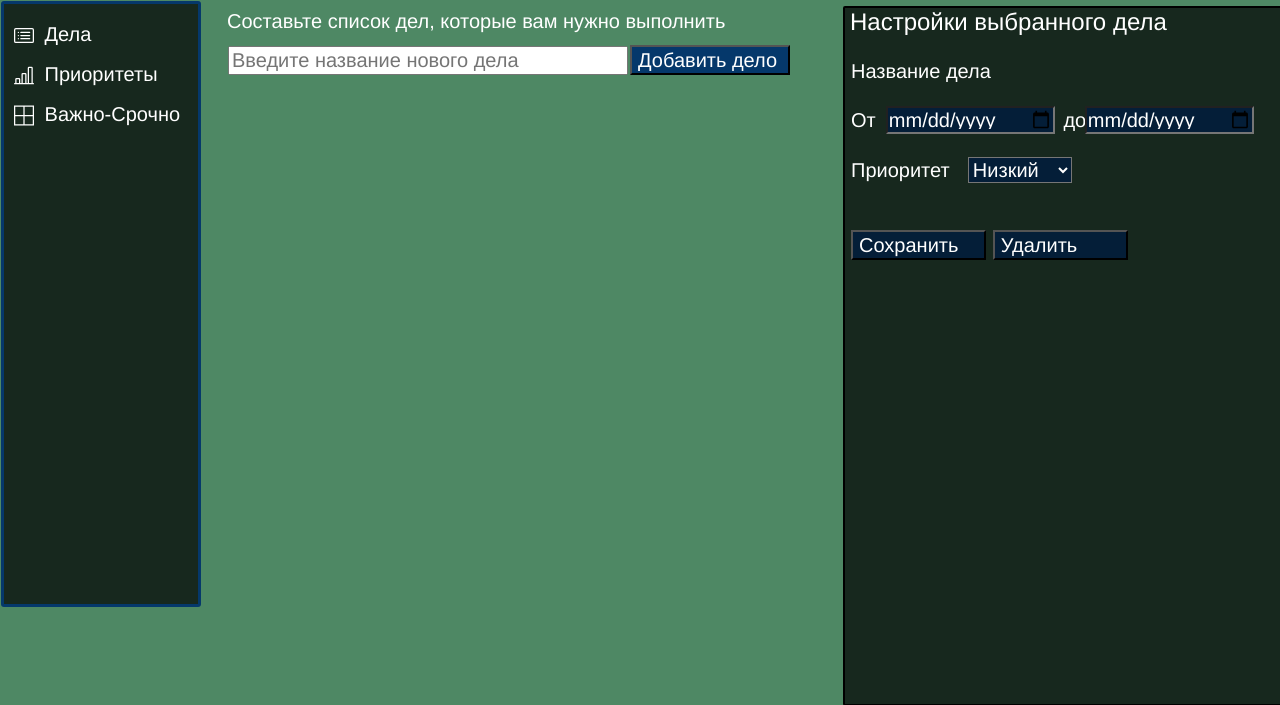
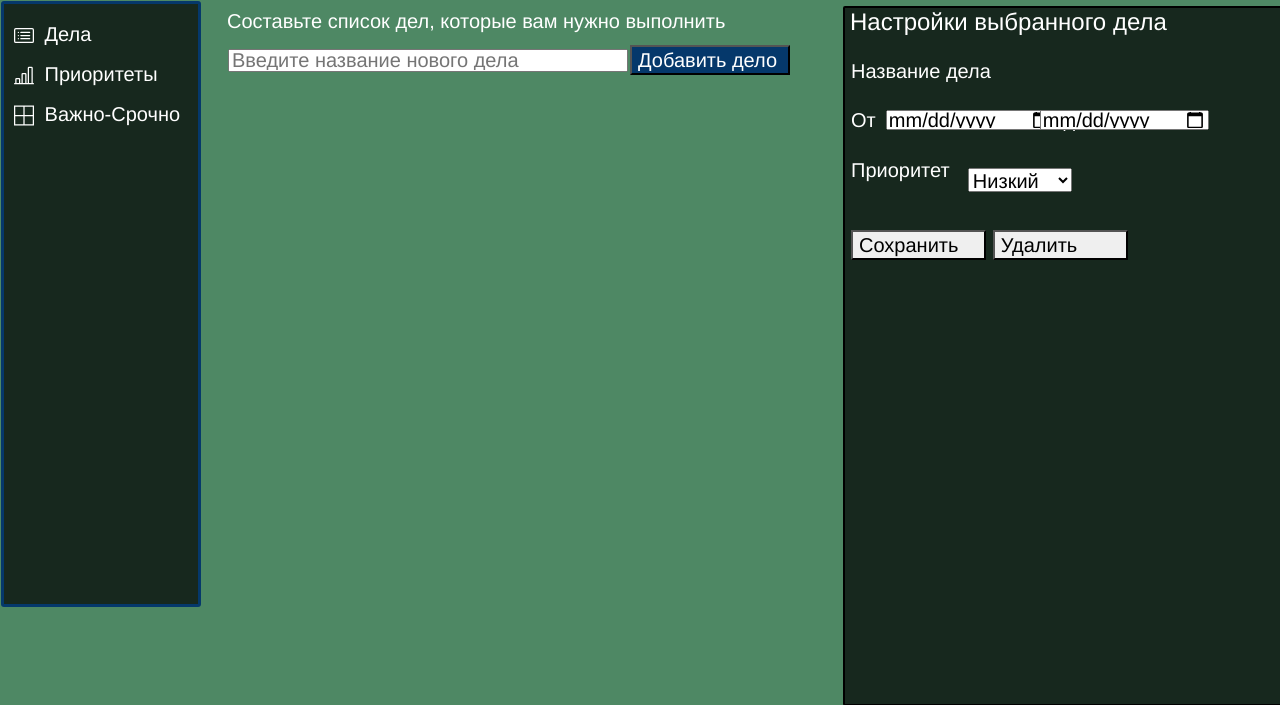
Before and after one commit to SavedowW/Organizer, a PHP site: page / in a window 1280 px wide. Shown: the part 51-756 px from the top of the page. Run offline with PHP 8.4, Linux system fonts and the light colour scheme; some libraries are stand-ins or nearby versions.

Commit message:
fix css and change pass in module

```diff
--- a/Model.php
+++ b/Model.php
@@ -75,7 +75,7 @@ class DBAccess
     // Initializes connection
     public function connect()
     {
-        $this->mysqli = new mysqli("localhost", "root", "", "organizer");
+        $this->mysqli = new mysqli("localhost", "root", "1234", "organizer");
 
     }
 
--- a/index.php
+++ b/index.php
@@ -48,7 +48,7 @@ if (isset($_GET['reason']))
     <meta http-equiv="X-UA-Compatible" content="IE=edge">
     <meta name="viewport" content="width=device-width, initial-scale=1.0">
     <link rel="stylesheet" href="https://stackpath.b ootstrapcdn.com/bootstrap/4.3.1/css/bootstrap.min.css" integrity="sha384-ggOyR0iXCbMQv3Xipma34MD+dH/1fQ784/j6cY/iJTQUOhcWr7x9JvoRxT2MZw1T" crossorigin="anonymous">
-    <link rel="stylesheet" href="/Organizer/styles/styles.css">
+    <link rel="stylesheet" href="/styles/styles.css">
     <title>Органайзер</title>
 </head>
 <body>
@@ -492,6 +492,6 @@ if (isset($_GET['reason']))
         </div>
     </span>
     <script src="https://ajax.googleapis.com/ajax/libs/jquery/3.6.1/jquery.min.js"></script>
-    <script src="/Organizer/scripts/script.js"></script>
+    <script src="/scripts/script.js"></script>
 </body>
 </html>
--- a/styles/styles.css
+++ b/styles/styles.css
@@ -151,7 +151,7 @@ a {
     width: 80%;
     margin-left: 10%;
     margin-right: 10%;
-    margin-top: 15%;
+    margin-top: 35px;
     height: 40px;
 }
 
@@ -169,7 +169,7 @@ a {
 
 #idRegEmail, #idRegPass, #idRegPassConf {
     width: 80%;
-    margin-top: 6%;
+    margin-top: 3%;
     margin-left: 10%;
     margin-right: 10%;
     height: 40px;
@@ -228,6 +228,7 @@ li {
 
 .newTaskName {
     width: 400px;
+    height: 23px;
 }
 
 .taskItem {
@@ -290,27 +291,31 @@ input[type=checkbox] {
 }
 
 #startTask {
-    background-color: #041e38;
-    color: white;
+    /*background-color: #041e38;
+    color: white;*/
     margin-left: -107px;
     margin-right: 3px;
+    height: 20px;
 }
 
 #endTask {
-    background-color: #041e38;
-    color: white;
-    margin-left: -45px;
+    /*background-color: #041e38;
+    color: white;*/
+    margin-left: -90px;
+    height: 20px;
 }
 
 #prioritySettings{
-    background-color: #041e38;
-    color: white;
+    /*background-color: #041e38;
+    color: white;*/
     margin-left: -25px;
+    margin-top: 19px;
+    height: 24px;
 }
 
 #saveSettingsBtn, #deleteSettingsBtn{
-    background-color: #041e38;
-    color: white;
+    /*background-color: #041e38;
+    color: white;*/
     font-size: 20px;
     height: 30px;
     width: 135px;
```
